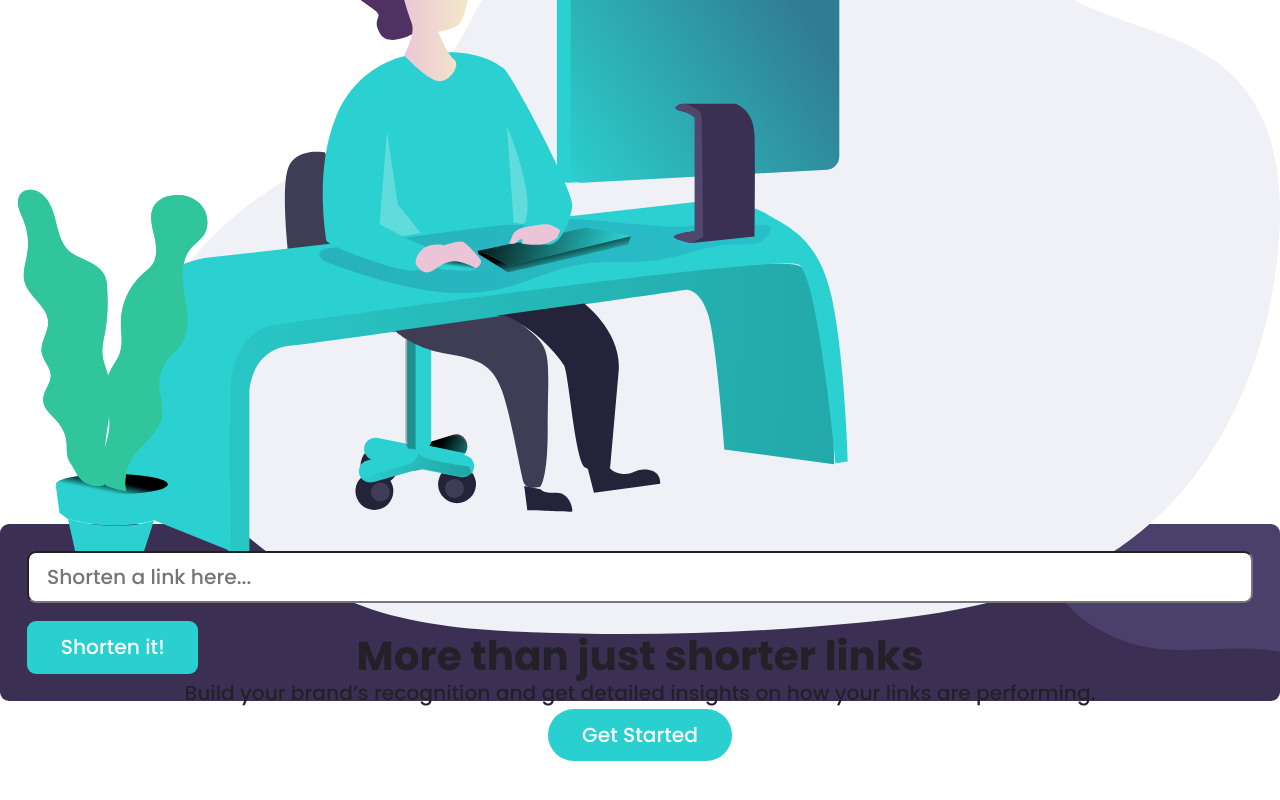
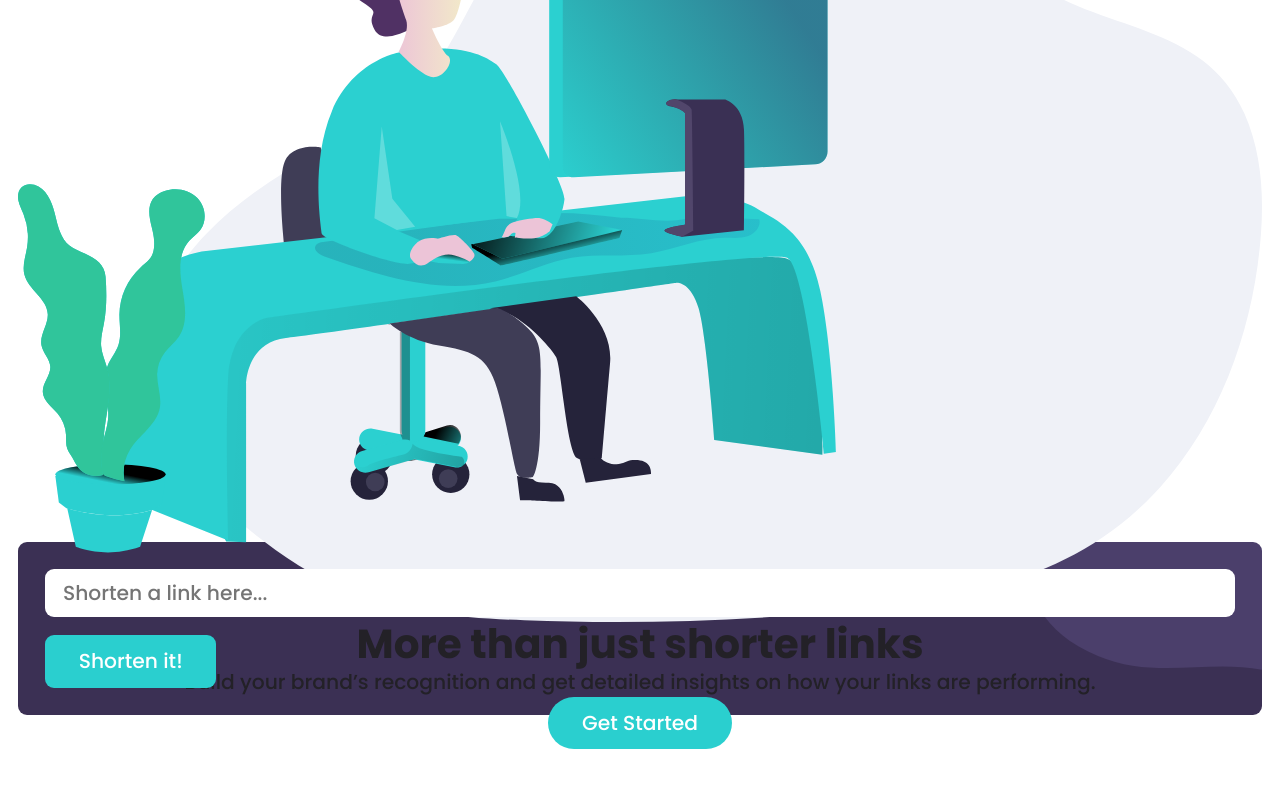
Before and after one commit to shamwela/shortly, a React (Create React App) app: page / in a window 1280 px wide. Shown: the part 276-1076 px from the top of the page. Before the commit the page ends 1037 px from the top, so only its background shows below. Built offline with nearby package versions, Linux system fonts and the light colour scheme.

Commit message:
Fix some layouts

```diff
--- a/src/components/Intro.jsx
+++ b/src/components/Intro.jsx
@@ -8,16 +8,16 @@ const MainWrapper = styled.article`
   height: 90vh; /* Navigation bar and Main Wrapper combined height should be 100vh */
   display: flex;
   flex-direction: column;
-  padding-left: 1rem;
+  margin-bottom: 1rem;
 
   & > * {
-    flex-basis: 50%;
+    flex-grow: 1;
   }
 
   @media (min-width: 1440px) {
     height: 80vh;
     flex-direction: row-reverse;
-    padding-left: 0;
+    column-gap: 1rem;
   }
 `
 
@@ -32,12 +32,12 @@ const TextWrapper = styled.section`
   justify-content: space-evenly;
   align-items: center;
   text-align: center;
-  padding-right: 1rem;
 
   @media (min-width: 1440px) {
-    padding: 8rem 5rem;
+    justify-content: center;
     align-items: flex-start;
     text-align: left;
+    row-gap: 1.2rem;
   }
 `
 
--- a/src/global.css
+++ b/src/global.css
@@ -29,6 +29,10 @@ img {
   object-fit: cover;
 }
 
+input {
+  border: 0;
+}
+
 @media (min-width: 1440px) {
   h1 {
     font-size: 4rem;
--- a/src/pages/index.jsx
+++ b/src/pages/index.jsx
@@ -1,14 +1,27 @@
 import React from 'react'
+import styled from 'styled-components'
 import NavigationBar from '../components/Nav/NavigationBar'
 import Intro from '../components/Intro'
 import InputSection from '../components/InputSection'
+
+const Main = styled.main`
+  /* Since Navigation Bar's left and right paddings are 5rem */
+  padding: 0 1rem 5rem 1rem;
+
+  @media (min-width: 1440px) {
+    padding: 0 5rem 5rem 5rem;
+  }
+`
 
 export default function Shortly() {
   return (
     <>
       <NavigationBar />
-      <Intro />
-      <InputSection />
+
+      <Main>
+        <Intro />
+        <InputSection />
+      </Main>
     </>
   )
 }
```
